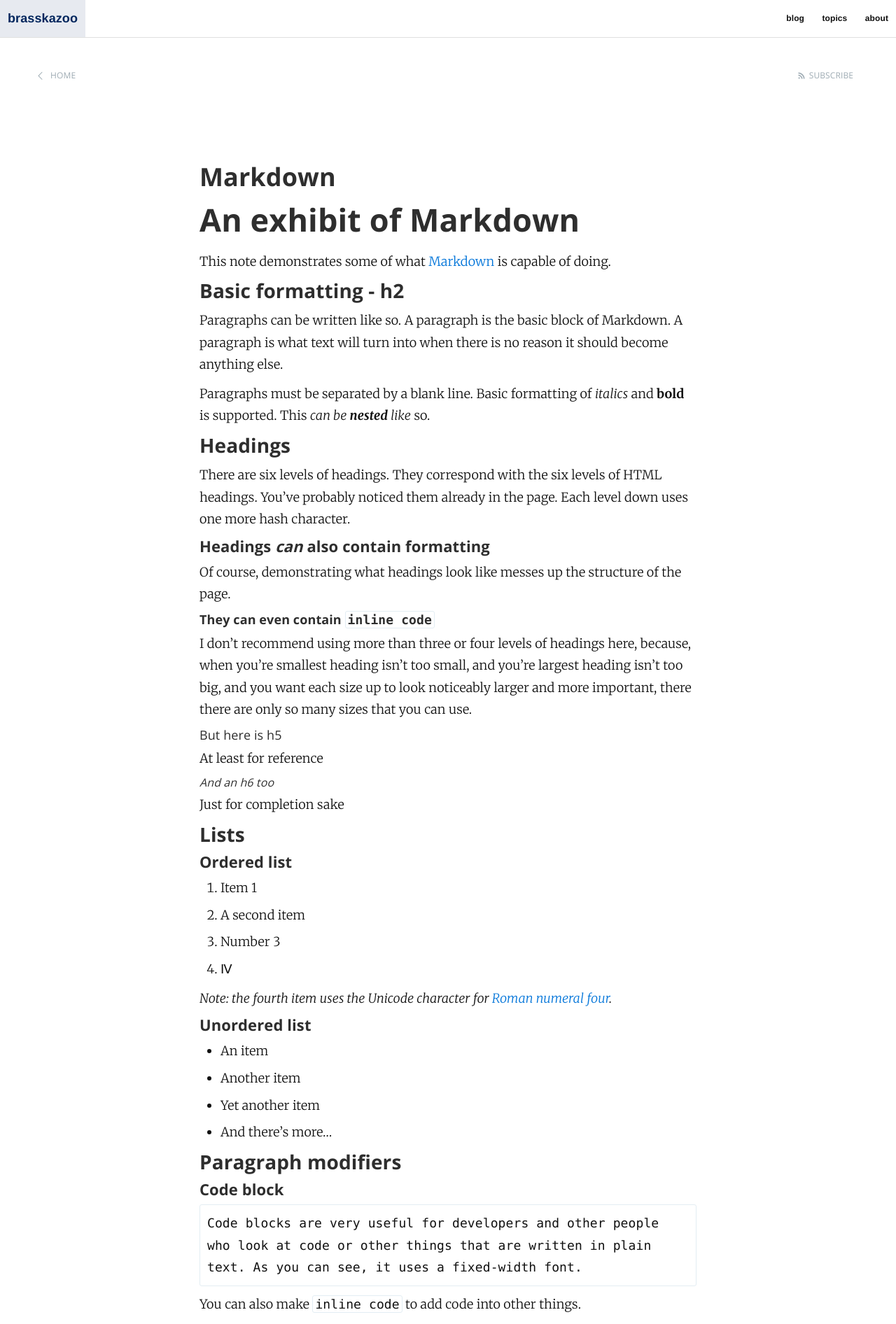
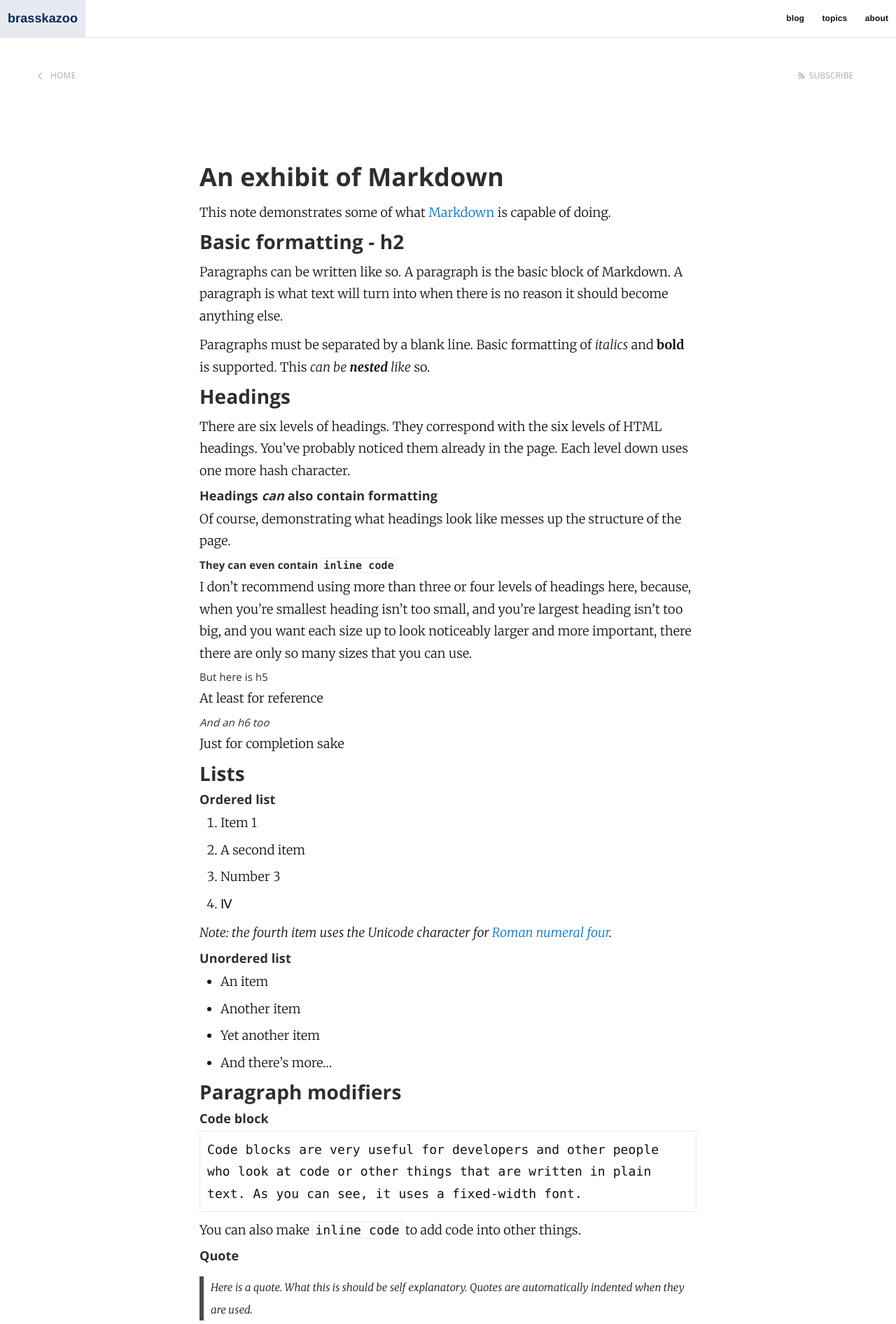
Before and after one commit to brasskazoo/brasskazoo.github.io, a Jekyll site: the page built from markdown.md, in a window 1280 px wide. Shown: the top 1892 px of the page at 70% size. Built offline with Jekyll 4.4.1, drawn with Linux system fonts in a browser that asks for light colours; Markdown is read by kramdown in place of the engine named in the settings.

Commit message:
Update styles - heading sizes

```diff
--- a/_sass/_basscss.scss
+++ b/_sass/_basscss.scss
@@ -183,16 +183,16 @@ blockquote p {
   font-style: italic;
 }
 
-h1, .h1 { font-size: 4.5rem }
+h1, .h1 { font-size: 3.8rem }
 h2, .h2 { font-size: 2.8rem }
-h3, .h3 { font-size: 2.2rem }
-h4, .h4 { font-size: 1.8rem }
+h3, .h3 { font-size: 1.8rem }
+h4, .h4 { font-size: 1.5rem;
+ }
 h5, .h5 {
-  font-size: 1.8rem;
   font-weight: normal;
 }
 h6, .h6 {
-  font-size: 1.6rem;
+  font-size: 1.5rem;
   font-weight: normal;
   font-style: italic;
 }
--- a/markdown.md
+++ b/markdown.md
@@ -1,9 +1,8 @@
 ---
 layout: page
-title: Markdown
+title: An exhibit of Markdown
 permalink: /markdown/
 ---
-# An exhibit of Markdown
 
 This note demonstrates some of what [Markdown][1] is capable of doing.
 
```
